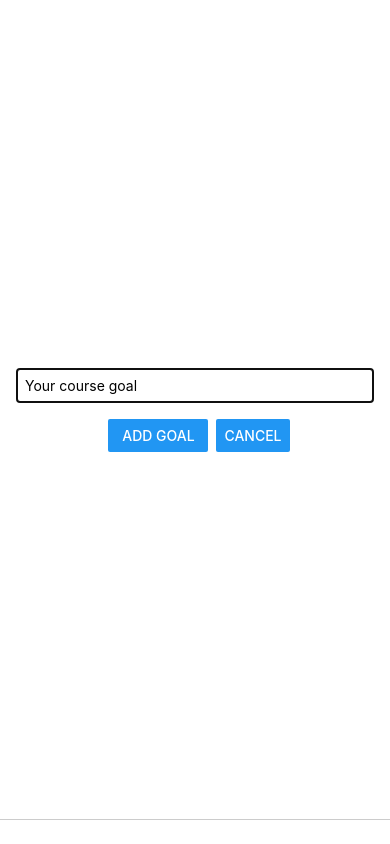
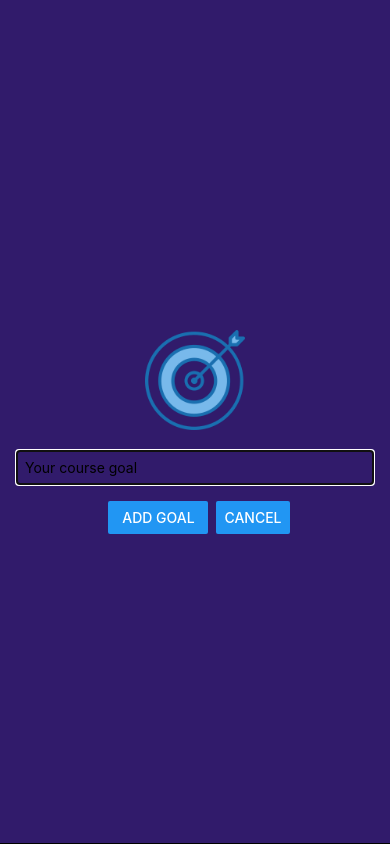
Before and after one commit to Yaelox/APPExpoReact, a React Native app in the folder RNCourse/: screen / in a window 390 px wide. Both pictures are taken after a click on the button "ADD NEW GOAL". Built offline with nearby package versions, Linux system fonts and the light colour scheme.

Commit message:
Creacion y agregacion de la class Image

```diff
--- a/RNCourse/components/GoalInput.js
+++ b/RNCourse/components/GoalInput.js
@@ -1,4 +1,4 @@
-import { TextInput,StyleSheet,View,Button, Modal } from "react-native";
+import { TextInput,StyleSheet,View,Button, Modal, Image} from "react-native";
 import { useState } from "react";
 
 function GoalInput(props){
@@ -17,6 +17,7 @@
     return(
     <Modal visible={props.visible} animationType="slide">
         <View style={styles.inputContainer}>
+            <Image style={styles.image} source={require('../assets/images/goal.png')} />
            <TextInput
                 style={styles.TextInput}
                 placeholder="Your course goal"
@@ -43,10 +44,9 @@
     flex:1,
     justifyContent:'center',
     alignItems:'center',
-    marginBottom: 24,
     padding:16,
     borderBottomWidth:1,
-    borderBottomColor:'#cccccc'
+    backgroundColor:'#311b6b'
   },
 
   TextInput:{
@@ -54,6 +54,12 @@
     borderColor:'#cccccc',
     width:'100%',
     padding:8
+  },
+  image:{
+
+    width:100,
+    height:100,
+    margin:20
   },
   buttonContainer:{
     marginTop:16,
```
Also changed, not shown: RNCourse/assets/images/goal.png (added).
